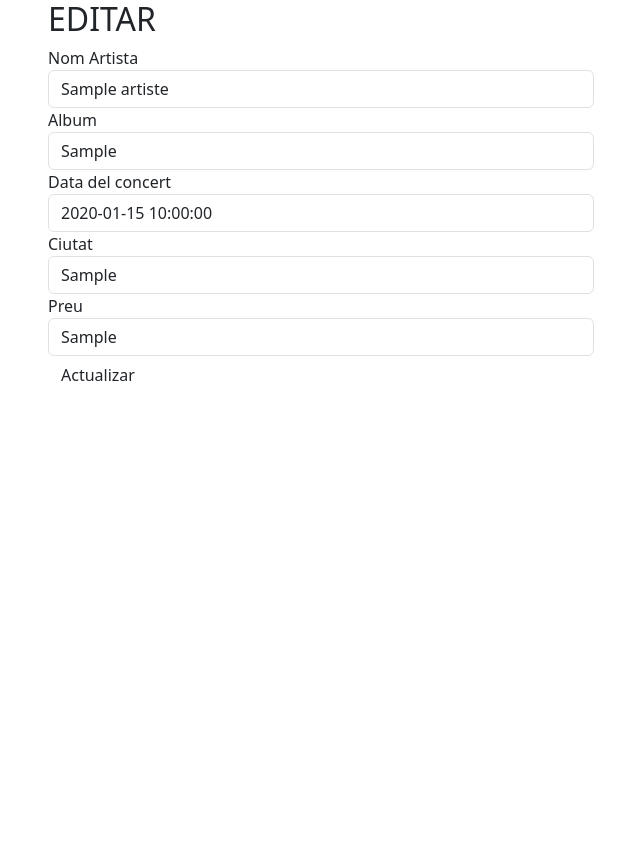
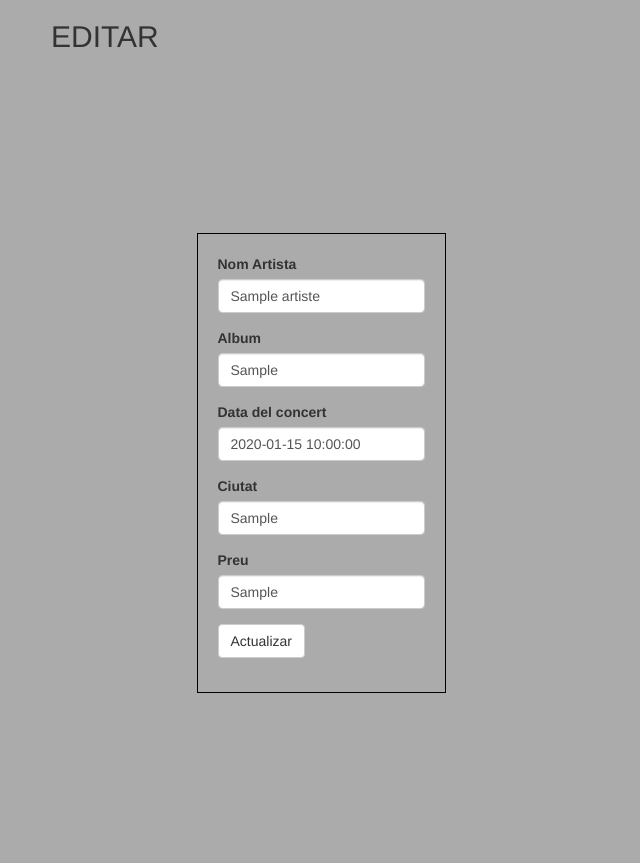
Before and after one commit to cesccr/entradescesc, a PHP site: page /editar.php?id=1 in a window 1280 px wide. Shown: the whole page, without its empty margins (34-674 px from the left). Before the commit the page ends 381 px from the top, so only its background shows below. Run offline with PHP 8.4, Linux system fonts and the light colour scheme; tables that the repository leaves empty or names only in its code hold one stand-in row (values such as "Sample post"); some libraries are stand-ins or nearby versions.

Commit message:
maquetant el projecte

```diff
--- a/php/formulario.php
+++ b/php/formulario.php
@@ -13,9 +13,26 @@ while ($r=$query->fetch_object()){
 
   }
 ?>
-
+<!DOCTYPE html>
+<html>
+<head>
+  <title>Actualizar artista</title>
+  <meta charset="utf-8">
+  <meta name="viewport" content="width=device-width, initial-scale=1">
+  <link rel="stylesheet" href="https://maxcdn.bootstrapcdn.com/bootstrap/3.3.7/css/bootstrap.min.css">
+  <script src="https://ajax.googleapis.com/ajax/libs/jquery/3.2.1/jquery.min.js"></script>
+  <script src="https://maxcdn.bootstrapcdn.com/bootstrap/3.3.7/js/bootstrap.min.js"></script>
+  <style>
+    body {
+      background-color: #ABABAB;
+    }
+  </style>
+</head>
+<body>
 <?php if($artistes!=null):?>
 
+  <div style="display:flex; justify-content:center; align-items:center; height:100vh;">
+  <div style="border:1px solid black; padding:20px;">
     <form role="form" method="post" action="php/actualizar.php">
       <div class="form-group">
         <label for="name">Nom Artista</label>
@@ -40,6 +57,12 @@ while ($r=$query->fetch_object()){
       <input type="hidden" name="id" value="<?php echo $artistes->id; ?>">
       <button type="submit" class="btn btn-default">Actualizar</button>
     </form>
+  </div>
+</div>
+
 <?php else:?>
   <p class="alert alert-danger">404 No se encuentra</p>
 <?php endif;?>
+
+</body>
+</htm>
```
Lines whose indentation alone changed are shown as unchanged.
